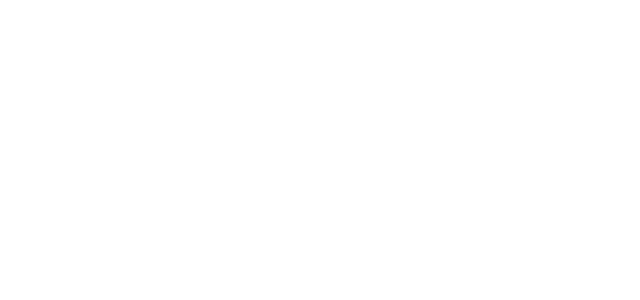
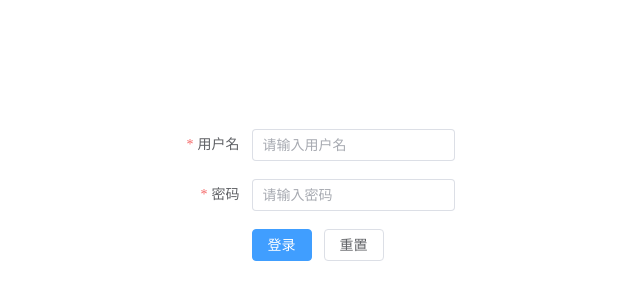
Before and after one commit to zhangxi119/vue3-vite-admin, a Vue app: page /#/login in a window 1280 px wide. Before the commit this address had no page. Shown: the part 196-496 px from the top of the page, without its empty margins (337-977 px from the left). Built offline with nearby package versions, Linux system fonts and the light colour scheme.

Commit message:
添加登录、退出功能、兼容性配置

```diff
--- a/package.json
+++ b/package.json
@@ -8,16 +8,17 @@
     "preview": "vite preview"
   },
   "dependencies": {
-    "@vue/compat": "^3.2.31",
     "axios": "^0.26.1",
     "element-plus": "^2.1.7",
     "vue": "^3.2.25",
     "vue-router": "^4.0.12"
   },
   "devDependencies": {
+    "@vitejs/plugin-legacy": "^1.7.1",
     "@vitejs/plugin-vue": "^2.2.0",
     "cross-env": "^7.0.3",
     "mockjs": "^1.1.0",
+    "regenerator-runtime": "^0.13.9",
     "sass": "^1.49.9",
     "sass-loader": "^12.6.0",
     "unplugin-auto-import": "^0.6.6",
--- a/src/api/index.js
+++ b/src/api/index.js
@@ -21,3 +21,8 @@ export const getSelectList = params => {
     ...params,
   })
 }
+export const getUserInfo = params => {
+  return request.post(`/api/userInfo`, {
+    ...params,
+  })
+}
--- a/src/components/CommonTable/index.vue
+++ b/src/components/CommonTable/index.vue
@@ -81,7 +81,7 @@
                     item.formatter(row[item.prop], row)
                   }}</span>
                 <span v-else>{{
-                    row[item.prop] | formatFilter(item.formatOptions)
+                    row[item.prop] || formatFilter(item.formatOptions)
                 }}</span>
               </template>
             </template>
@@ -142,16 +142,17 @@ export default {
   components: {
     CommonForm,
   },
-  filters: {
-    formatFilter(val, list) {
-      if (val == null) return '-';
-      if (!list) {
-        return val;
-      }
-      const result = list.find(el => el.value == val);
-      return result ? result.label : val;
-    },
-  },
+  // vue3.0已移除filters
+  // filters: {
+  //   formatFilter(val, list) {
+  //     if (val == null) return '-';
+  //     if (!list) {
+  //       return val;
+  //     }
+  //     const result = list.find(el => el.value == val);
+  //     return result ? result.label : val;
+  //   },
+  // },
   props: {
     customSearch: {
       type: Boolean,
@@ -376,6 +377,14 @@ export default {
     this.isFastRequest && this.getTableData();
   },
   methods: {
+    formatFilter(val, list) {
+      if (val == null) return '-';
+      if (!list) {
+        return val;
+      }
+      const result = list.find(el => el.value == val);
+      return result ? result.label : val;
+    },
     // pageSize自动减一 然后请求
     getSubRefresh(){
       console.log(this.mustSub, 'mustSub');
--- a/src/router/index.js
+++ b/src/router/index.js
@@ -1,6 +1,7 @@
 import { createRouter, createWebHashHistory } from "vue-router";
 import layoutRouter from "./layout.router"
 import fullScreen from "./fullScreen.router"
+import { nextTick } from "vue";
 const routes = [
   {
     path: '/',
@@ -17,10 +18,27 @@ const routes = [
     component: () => import('@/views/layout/index.vue'),
     children: [...layoutRouter]
   },
+  {
+    path: '/login',
+    name: 'login',
+    meta: {
+      title: '登录'
+    },
+    hidden: true,
+    component: () => import('@/views/login/login.vue'),
+  },
   ...fullScreen
 ]
-console.log(routes)
-export default createRouter({
+const router = createRouter({
   history: createWebHashHistory(),
   routes,
 })
+router.beforeEach((to, from, next) => {
+  const token = sessionStorage.getItem('token')
+  if( to.meta.notNeedLogin || to.name == 'login' || token ) {
+    next()
+  } else {
+    next({name: 'login'})
+  }
+})
+export default router
--- /dev/null
+++ b/src/views/layout/header.vue
@@ -0,0 +1,63 @@
+<template>
+  <div class="main-header">
+    <span>LOGO</span>
+    <div class="user-box">
+      <el-avatar :src="circleUrl" />
+      <el-dropdown>
+        <span class="el-dropdown-link">
+          admin
+          <el-icon class="el-icon--right">
+            <arrow-down />
+          </el-icon>
+        </span>
+        <template #dropdown>
+          <el-dropdown-menu>
+            <el-dropdown-item @click="outLogin">退出登录</el-dropdown-item>
+            <el-dropdown-item>Action 1</el-dropdown-item>
+            <el-dropdown-item>Action 2</el-dropdown-item>
+            <el-dropdown-item>Action 3</el-dropdown-item>
+            <el-dropdown-item disabled>Action 4</el-dropdown-item>
+            <el-dropdown-item divided>Action 5</el-dropdown-item>
+          </el-dropdown-menu>
+        </template>
+      </el-dropdown>
+    </div>
+  </div>
+</template>
+<script setup>
+
+import { ref } from 'vue'
+import { useRouter } from 'vue-router'
+const circleUrl = ref('https://cube.elemecdn.com/3/7c/3ea6beec64369c2642b92c6726f1epng.png')
+const router = useRouter()
+const outLogin = () => {
+  sessionStorage.removeItem('token')
+  router.push({name: 'login'})
+}
+</script>
+
+<style lang="scss" scoped>
+.main-header {
+  width: 100%;
+  height: 100%;
+  padding: 0 40px 0 50px;
+  box-sizing: border-box;
+  background: #324057;
+  display: flex;
+  align-items: center;
+  justify-content: space-between;
+  span {
+    color: #ffffff;
+    font-size: 24px;
+  }
+  .user-box {
+    height: 40px;
+    display: flex;
+    align-items: center;
+    span {
+      margin-left: 10px;
+      font-size: 16px;
+    }
+  }
+}
+</style>
--- a/src/views/layout/index.vue
+++ b/src/views/layout/index.vue
@@ -4,9 +4,7 @@
   <div class="common-layout">
     <el-container>
       <el-header>
-        <div class="main-header">
-          <span>LOGO</span>
-        </div>
+        <headerCom></headerCom>
       </el-header>
       <el-container class="el-container">
         <el-aside width="200px">
@@ -49,11 +47,12 @@
   import { ArrowRight } from '@element-plus/icons-vue'
   import sliderMenu from './sliderMenu.vue'
   import { useRouter, useRoute } from 'vue-router'
+  import headerCom from './header.vue'
   export default defineComponent({
     props: {
       msg: String
     },
-    components: { sliderMenu },
+    components: { sliderMenu, headerCom },
     setup(props) {
       const router = useRouter()
       let menuList = reactive([])
@@ -88,20 +87,6 @@
   width: 100%;
   height: 100%;
   display: flex;
-  .main-header {
-    width: 100%;
-    height: 100%;
-    padding: 0 20px 0 50px;
-    box-sizing: border-box;
-    background: #324057;
-    display: flex;
-    align-items: center;
-    justify-items: left;
-    span {
-      color: #ffffff;
-      font-size: 24px;
-    }
-  }
   .el-header {
     padding: 0;
   }
--- /dev/null
+++ b/src/views/login/login.vue
@@ -0,0 +1,95 @@
+<template>
+  <div class="login-main">
+    <el-form
+      label-position="right"
+      label-width="100px"
+      :model="form"
+      :rules="rules"
+      style="max-width: 800px"
+      ref="ruleFormRef"
+    >
+      <el-form-item label="用户名" prop="user">
+        <el-input v-model="form.user" placeholder="请输入用户名" />
+      </el-form-item>
+      <el-form-item label="密码" prop="password">
+        <el-input v-model="form.password" placeholder="请输入密码" />
+      </el-form-item>
+      <el-form-item>
+        <el-button type="primary" @click="submitForm(ruleFormRef)">登录</el-button>
+        <el-button @click="resetForm(ruleFormRef)">重置</el-button>
+      </el-form-item>
+    </el-form>
+  </div>
+</template>
+
+<script setup>
+import { reactive, ref } from 'vue'
+import { getUserInfo } from '@/api/index.js'
+import { useRouter } from 'vue-router'
+const form = reactive({
+  user: '',
+  password: '',
+})
+const rules = reactive({
+  user: [
+    {
+      required: true,
+      message: '请输入用户名',
+      trigger: 'change',
+    },
+  ],
+  password: [
+    {
+      required: true,
+      message: '请输入密码',
+      trigger: 'change',
+    },
+  ]
+})
+const ruleFormRef = ref()
+const router = useRouter()
+const submitForm = async (formEl) => {
+  if (!formEl) return
+  await formEl.validate(async (valid) => {
+    if (valid) {
+      const params = {
+        user: form.user,
+        password: form.password
+      }
+      const { data, code } = await getUserInfo(params)
+      if (code === 0 && data.token) {
+        ElMessage({
+          showClose: true,
+          message: '登录成功',
+          type: 'success',
+        })
+        sessionStorage.setItem('token', data.token)
+        router.push({name: 'index'})
+      } else {
+        ElMessage({
+          showClose: true,
+          message: '登录失败',
+          type: 'warning',
+        })
+        sessionStorage.removeItem('token')
+      }
+    } else {
+      return false
+    }
+  })
+}
+
+const resetForm = (formEl) => {
+  if (!formEl) return
+  formEl.resetFields()
+}
+</script>
+<style lang="scss" scoped>
+.login-main {
+  width: 100%;
+  height: 100%;
+  display: flex;
+  align-items: center;
+  justify-content: center;
+}
+</style>
--- a/vite.config.js
+++ b/vite.config.js
@@ -5,14 +5,9 @@ import AutoImport from 'unplugin-auto-import/vite'
 import Components from 'unplugin-vue-components/vite'
 import { ElementPlusResolver } from 'unplugin-vue-components/resolvers'
 import { viteMockServe } from "vite-plugin-mock"
+import legacy from '@vitejs/plugin-legacy'
 // // https://vitejs.dev/config/
-// export default defineConfig({
-//   plugins: [vue()]
-// })
-
 import path from 'path'
-
-// https://vitejs.dev/config/
 export default defineConfig({
   plugins: [
     vue(),
@@ -25,21 +20,10 @@ export default defineConfig({
     viteMockServe({
       supportTs: false,
     }),
-  //   styleImport({
-  //     libs: [
-  //       {
-  //         libraryName: 'element-plus',
-  //         esModule: true,
-  //         ensureStyleFile: true,
-  //         resolveStyle: (name) => {
-  //           return `element-plus/lib/theme-chalk/${name}.css`;
-  //         },
-  //         resolveComponent: (name) => {
-  //           return `element-plus/lib/${name}`;
-  //         },
-  //       }
-  //     ]
-  //   })
+    legacy({
+      targets: ['ie >= 11'],
+      additionalLegacyPolyfills: ['regenerator-runtime/runtime']
+    })
   ],
 
   /**
```
Also changed, not shown: mock/index.js (+15 -2 lines), 1 other file (tests, documents, lock files or other folders).
